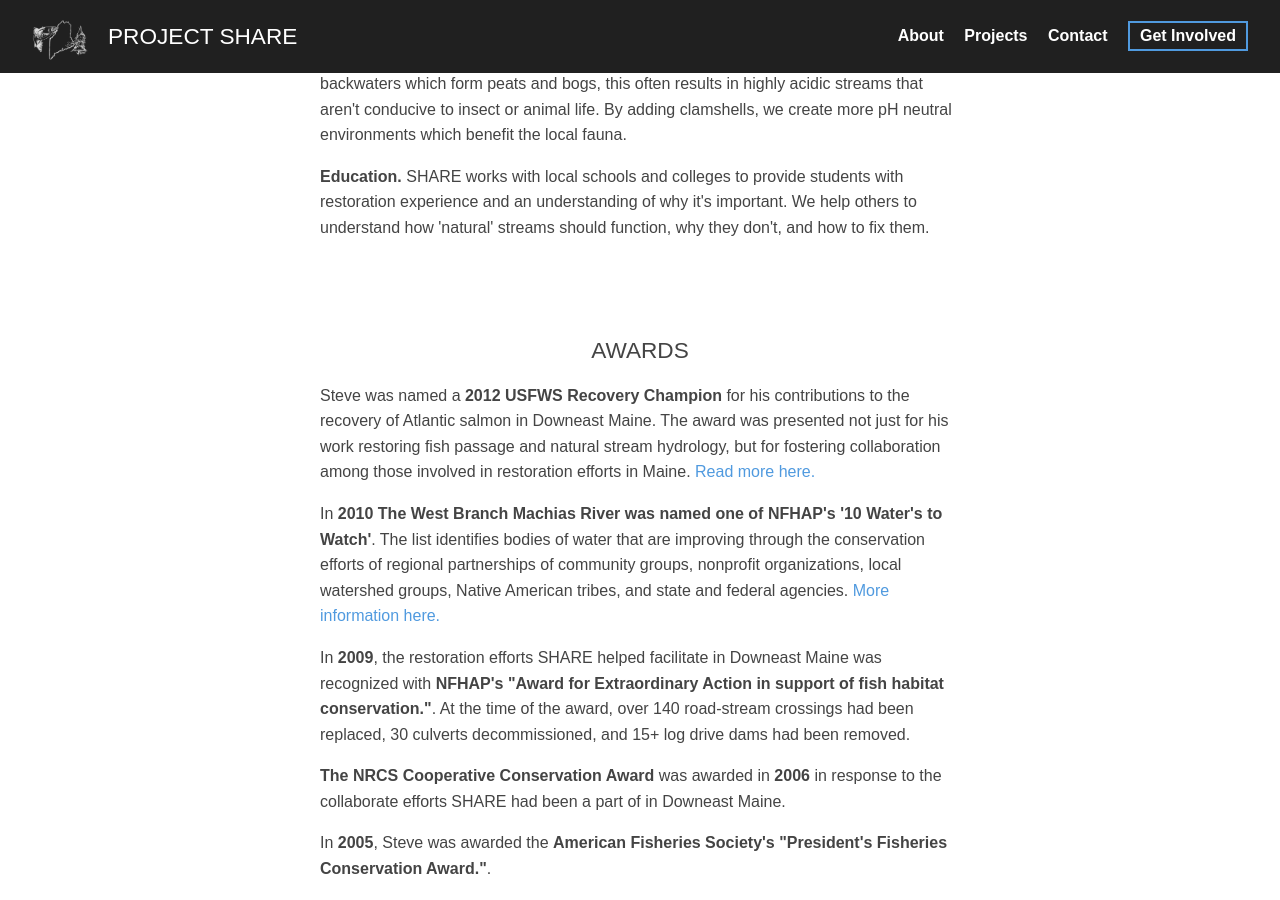
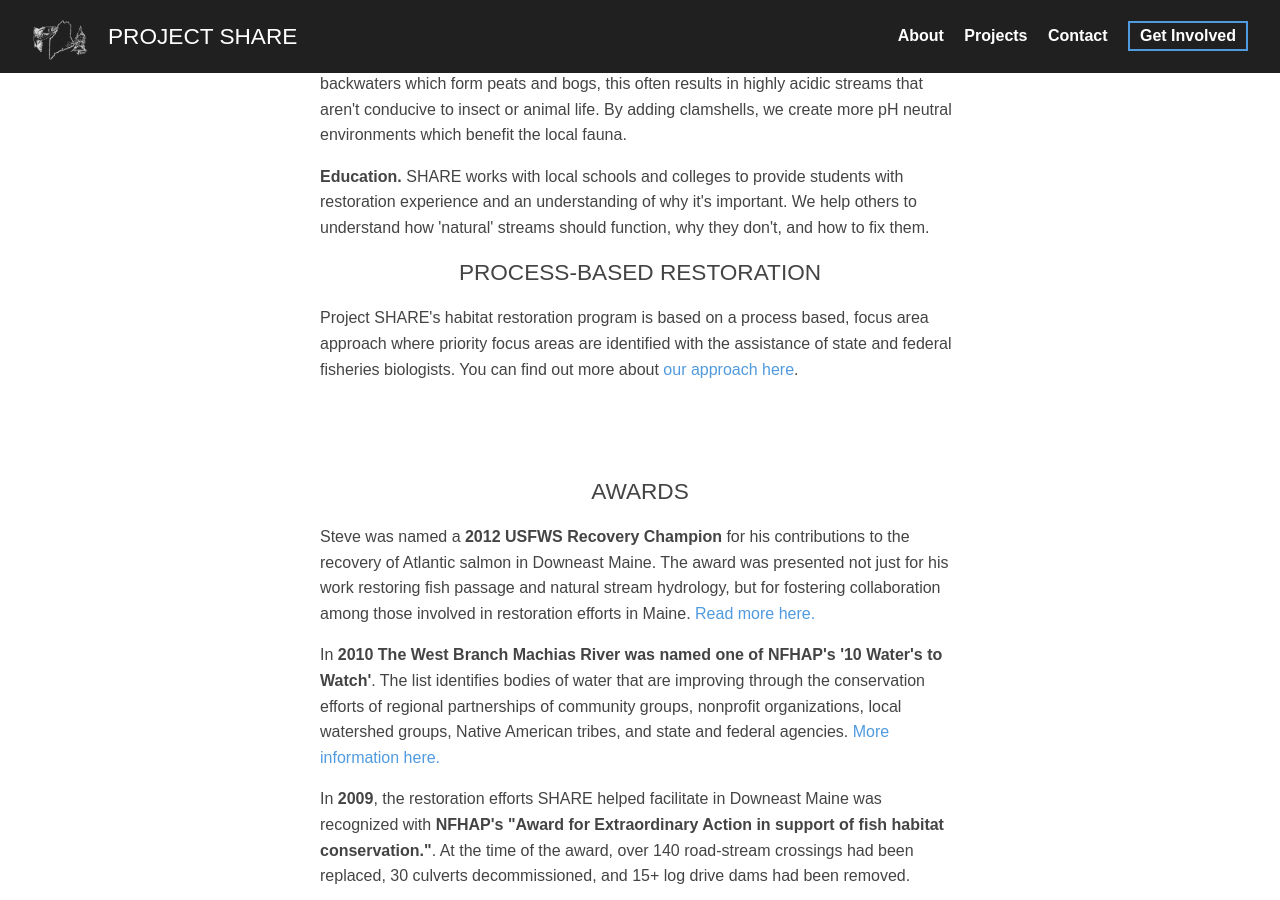
Before and after one commit to salmonhabitat/salmonhabitat, a Jekyll site: the page built from about.html, in a window 1280 px wide and 900 px high, scrolled down 1614 px. Built offline with Jekyll 4.4.1, drawn with Linux system fonts in a browser that asks for light colours; nearby versions of some CDN libraries; a script that is not in the unit is left out.

Commit message:
added link to new process-based-restoration page

```diff
--- a/_includes/story/how.html
+++ b/_includes/story/how.html
@@ -10,4 +10,7 @@
 
 	<p><span class='bold'>Education.</span> SHARE works with local schools and colleges to provide students with restoration experience and an understanding of why it's important. We help others to understand how 'natural' streams should function, why they don't, and how to fix them.</p>
 
+	<h2>Process-based Restoration</h2>
+	<p>Project SHARE's habitat restoration program is based on a process based, focus area approach where priority focus areas are identified with the assistance of state and federal fisheries biologists. You can find out more about <a href="/process-based-restoration">our approach here</a>.
+
 </section>
--- a/process-based-restoration.html
+++ b/process-based-restoration.html
@@ -1,6 +1,6 @@
 ---
 layout: default
-title: About
+title: Process-based Salmon Habitat Restoration
 ---
 <div class='content'>
 
```
